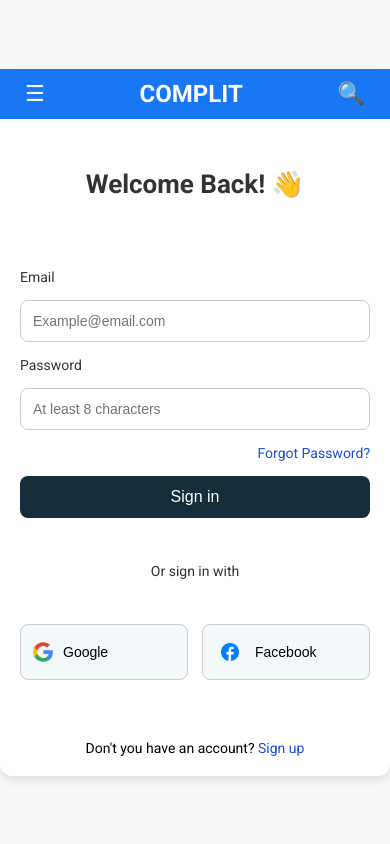
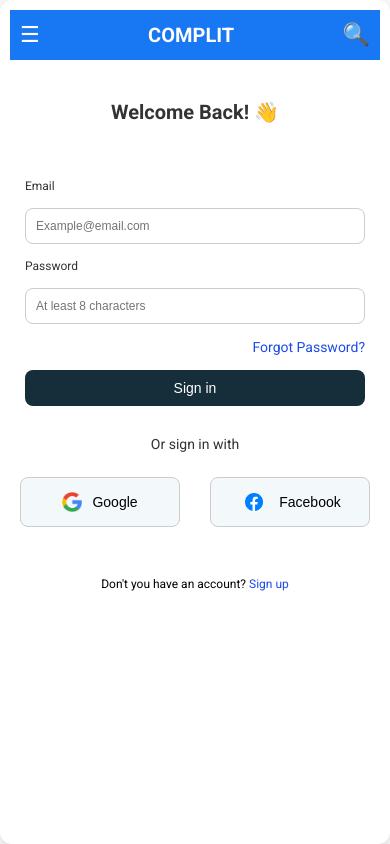
Before and after one commit to RakeshDas18/Internship-Tasks, a plain HTML site: page index.html in a window 390 px wide. Drawn offline with Linux system fonts and the light colour scheme.

Commit message:
Making the site resposive to mobile

```diff
--- a/style.css
+++ b/style.css
@@ -19,6 +19,7 @@
   background-color: #ffffff;
   box-shadow: 0 4px 8px rgba(0, 0, 0, 0.1);
   border-radius: 12px;
+  padding: 10px;
 }
 
 .header {
@@ -28,12 +29,11 @@
   justify-content: space-between;
   align-items: center;
   background-color: #1877F2;
-    padding: 25px 25px;
-    /* border-radius: 8px; */
+  padding: 15px 20px;
 }
 
 .brand {
-    font-size: 24px;
+  font-size: 22px;
   font-weight: bold;
   color: white;
   font-family: 'Roboto', sans-serif;
@@ -50,7 +50,7 @@
 .welcome-text {
   padding: 20px;
   text-align: center;
-    font-size: 26px;
+  font-size: 22px;
   margin: 30px 0;
   color: #333;
 }
@@ -87,6 +87,7 @@
   color: #1E4AE9;
   text-decoration: none;
 }
+
 .forgot-password:hover {
   text-decoration: underline;
 }
@@ -141,7 +142,8 @@
   background-color: #F3F9FA;
   border: 1px solid #ccc;
 }
-  .facebook-btn>img {
+
+.facebook-btn > img {
   width: 30px;
   height: 30px;
 }
@@ -161,3 +163,71 @@
 .sign-up-link:hover {
   text-decoration: underline;
 }
+
+/* Responsive adjustments for mobile */
+@media (max-width: 720px) {
+  .container{
+    width: 100%;
+    max-width: 100vh;
+    height: 100vh;
+  }
+  .header {
+      padding: 10px;
+  }
+
+  .brand {
+      font-size: 20px;
+  }
+
+  .welcome-text {
+      font-size: 20px;
+      margin: 20px 0;
+  }
+
+  .sign-in-form {
+      padding: 15px;
+  }
+
+  .sign-in-form label {
+      font-size: 12px;
+  }
+
+  .sign-in-form > input {
+      padding: 10px;
+      font-size: 12px;
+  }
+
+  .sign-in-btn {
+      padding: 10px;
+      font-size: 14px;
+  }
+
+  .social-login {
+      flex-direction: row;
+      padding: 10px;
+      display: flex;
+      justify-content: center;
+      align-items: center;
+      gap: 30px;
+
+  }
+
+  .social-btn {
+      width: 100px;
+      height: 50px;
+      margin-bottom: 10px;
+      width: 50%;
+      display: flex;
+      justify-content: center;
+      align-items: center;
+  }
+
+  .or-divider {
+      margin: 10px 0;
+  }
+
+  .sign-up-text {
+      font-size: 12px;
+      padding: 10px;
+  }
+}
```
Lines whose indentation alone changed are shown as unchanged.
